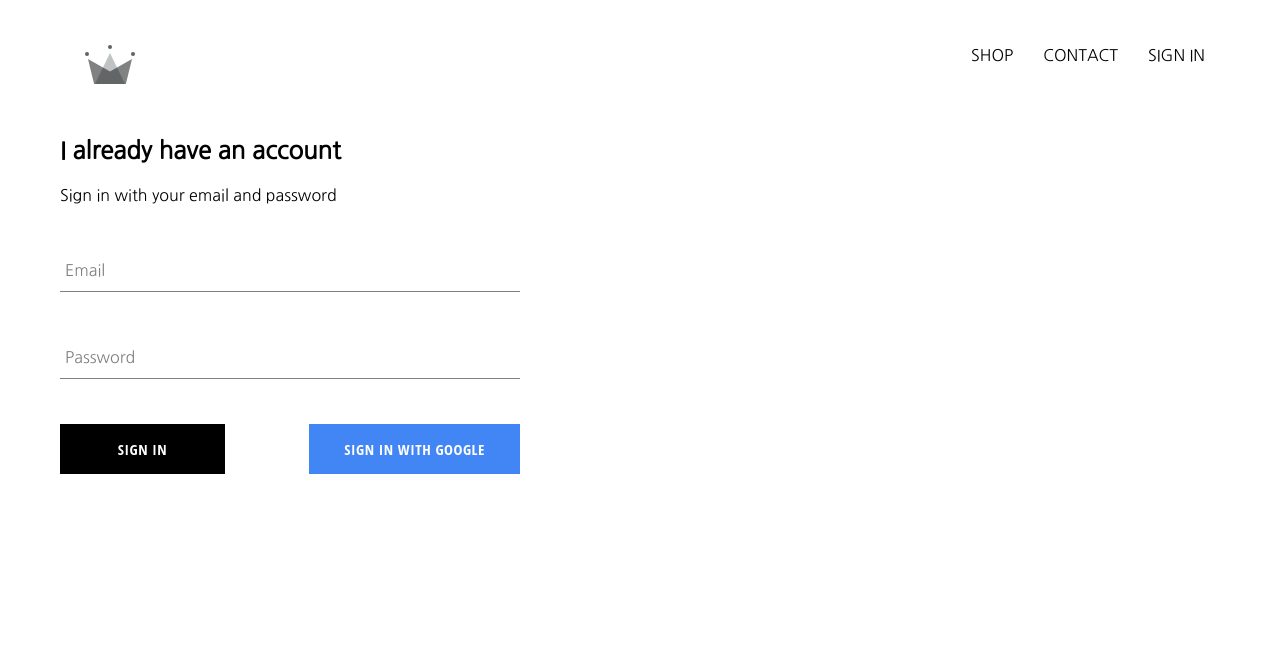
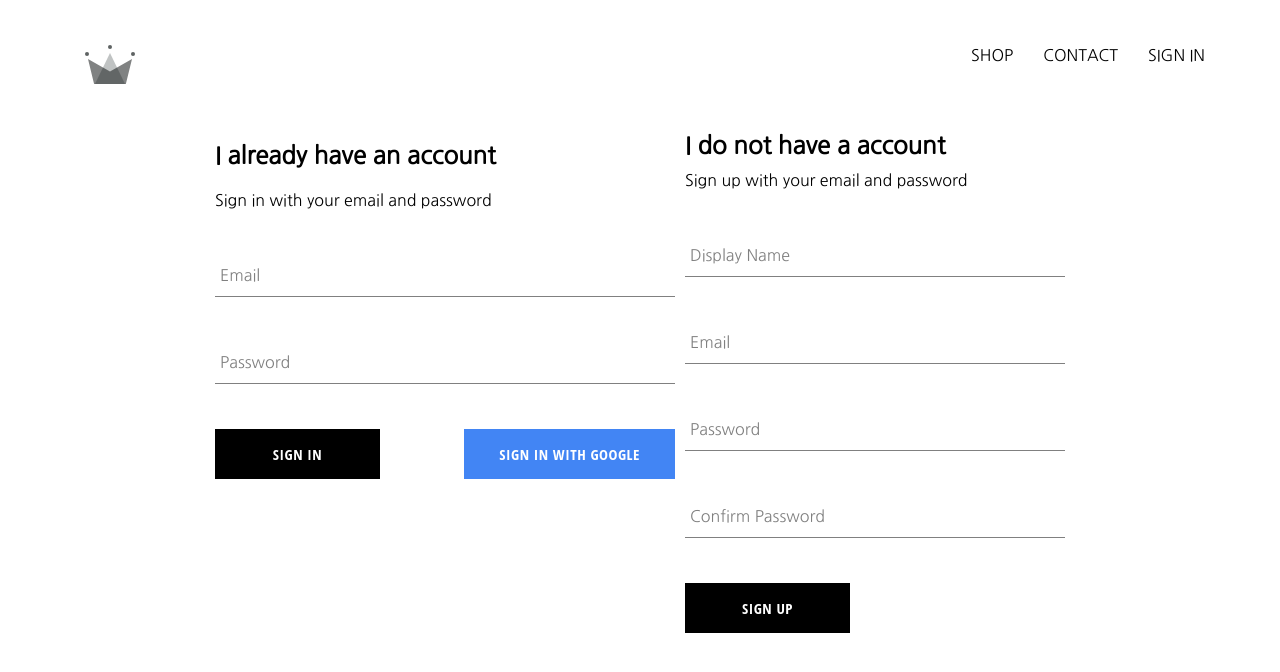
Before and after one commit to mzq737/crwn-clothing, a React (Create React App) app: page /signin in a window 1280 px wide. Shown: the top 672 px of the page. Built offline with nearby package versions, Linux system fonts and the light colour scheme; no server answers.

Commit message:
implemented firebase utils, include ability to store authenticated users into our firestore database

```diff
--- a/src/App.js
+++ b/src/App.js
@@ -4,7 +4,7 @@
 import Header from './components/header/header.component.jsx';
 import SignInAndSignUpPage from './pages/sign-in-and-sign-up/sign-in-and-sign-up.component.jsx';
 import { Switch, Route } from 'react-router-dom';
-import { auth } from './firebase/firebase.utils';
+import { auth, createUserProfileDocument } from './firebase/firebase.utils';
 
 import './App.css';
 
@@ -20,9 +20,22 @@
   unsubscribeFromAuth = null;
 
   componentDidMount() {
-    this.unsubscribeFromAuth = auth.onAuthStateChanged(user => {
-      this.setState({ currentUser: user })
-      console.log(user);
+    this.unsubscribeFromAuth = auth.onAuthStateChanged(async (userAuth) => {
+      if (userAuth) {
+        const userRef = await createUserProfileDocument(userAuth);
+
+        userRef.onSnapshot(snapShot => {
+          this.setState({
+            currentUser: {
+              id: snapShot.id,
+              ...snapShot.data()
+            }
+          })
+          console.log(this.state)
+        })
+      } else {
+        this.setState({currentUser: userAuth});
+      }
     })
   }
 
--- /dev/null
+++ b/src/components/sign-up/sign-up.component.jsx
@@ -0,0 +1,97 @@
+import React from 'react';
+
+import FormInput from '../../components/form-input/form-input.component';
+import CustomButton from '../custom-button/custom-button.component';
+
+import { auth, createUserProfileDocument } from '../../firebase/firebase.utils.js';
+
+import './sign-up.styles.scss';
+
+class SignUp extends React.Component {
+  constructor() {
+    super();
+
+    this.state = {
+      displayName: '',
+      email: '',
+      password: '',
+      confirmPassword: ''
+    }
+  }
+
+  handleSubmit = async (event) => {
+    event.preventDefault();
+
+    const { displayName, email, password, confirmPassword } = this.state;
+
+    if (password !== confirmPassword) {
+      alert("password don't match");
+      return;
+    }
+
+    try {
+      const { user } = await auth.createUserWithEmailAndPassword(email, password);
+      await createUserProfileDocument(user, {displayName});
+      this.setState({
+        displayName: '',
+        email: '',
+        password: '',
+        confirmPassword: ''
+      });
+    } catch (error) {
+      console.log(error);
+    }
+  }
+
+  handleChange = (event) => {
+    const { name, value } = event.target;
+    this.setState({ [name]: value});
+  }
+
+  render() {
+    const { displayName, email, password, confirmPassword } = this.state;
+    return(
+      <div className='sign-up'>
+        <h2 className='title'>I do not have a account</h2>
+        <span>Sign up with your email and password</span>
+        <form className='sign-up-form' onSubmit={this.handleSubmit}>
+          <FormInput
+            type='text'
+            name='displayName'
+            value={displayName}
+            onChange={this.handleChange}
+            label='Display Name'
+            required
+          />
+          <FormInput
+            type='email'
+            name='email'
+            value={email}
+            onChange={this.handleChange}
+            label='Email'
+            required
+          />
+          <FormInput
+            type='password'
+            name='password'
+            value={password}
+            onChange={this.handleChange}
+            label='Password'
+            required
+          />
+          <FormInput
+            type='password'
+            name='confirmPassword'
+            value={confirmPassword}
+            onChange={this.handleChange}
+            label='Confirm Password'
+            required
+          />
+          <CustomButton type='submit'>Sign Up</CustomButton>
+        </form>
+      </div>
+    )
+  }
+}
+
+export default SignUp;
--- /dev/null
+++ b/src/components/sign-up/sign-up.styles.scss
@@ -0,0 +1,9 @@
+.sign-up {
+  display: flex;
+  flex-direction: column;
+  width: 380px;
+
+  .title {
+    margin: 10px 0;
+  }
+}
--- a/src/firebase/firebase.utils.js
+++ b/src/firebase/firebase.utils.js
@@ -14,6 +14,31 @@
 
 firebase.initializeApp(config);
 
+export const createUserProfileDocument = async (userAuth, additionalData) => {
+  if (!userAuth) return;
+
+  const userRef = firestore.doc(`users/${userAuth.uid}`);
+  const snapShot = await userRef.get();
+
+  if(!snapShot.exists) {
+    const { displayName, email } = userAuth;
+    const createdAt = new Date();
+
+    try {
+      await userRef.set({
+        displayName,
+        email,
+        createdAt,
+        ...additionalData
+      })
+    } catch (error) {
+      console.log('error creating user', error.message);
+    }
+  }
+
+  return userRef;
+}
+
 export const auth = firebase.auth();
 export const firestore = firebase.firestore();
 
--- a/src/pages/sign-in-and-sign-up/sign-in-and-sign-up.component.jsx
+++ b/src/pages/sign-in-and-sign-up/sign-in-and-sign-up.component.jsx
@@ -1,11 +1,13 @@
 import React from 'react';
 import SignIn from '../../components/sign-in/sign-in.component';
+import SignUp from '../../components/sign-up/sign-up.component';
 
 import './sign-in-and-sign-up.styles.scss';
 
 const SignInAndSignUpPage = () => (
   <div className='sign-in-and-sign-up'>
     <SignIn />
+    <SignUp />
   </div>
 )
 
--- a/src/pages/sign-in-and-sign-up/sign-in-and-sign-up.styles.scss
+++ b/src/pages/sign-in-and-sign-up/sign-in-and-sign-up.styles.scss
@@ -0,0 +1,6 @@
+.sign-in-and-sign-up {
+  width: 850px;
+  display: flex;
+  justify-content: space-between;
+  margin: 30px auto;
+}
```
Also changed, not shown: 1 other file (tests, documents, lock files or other folders).
